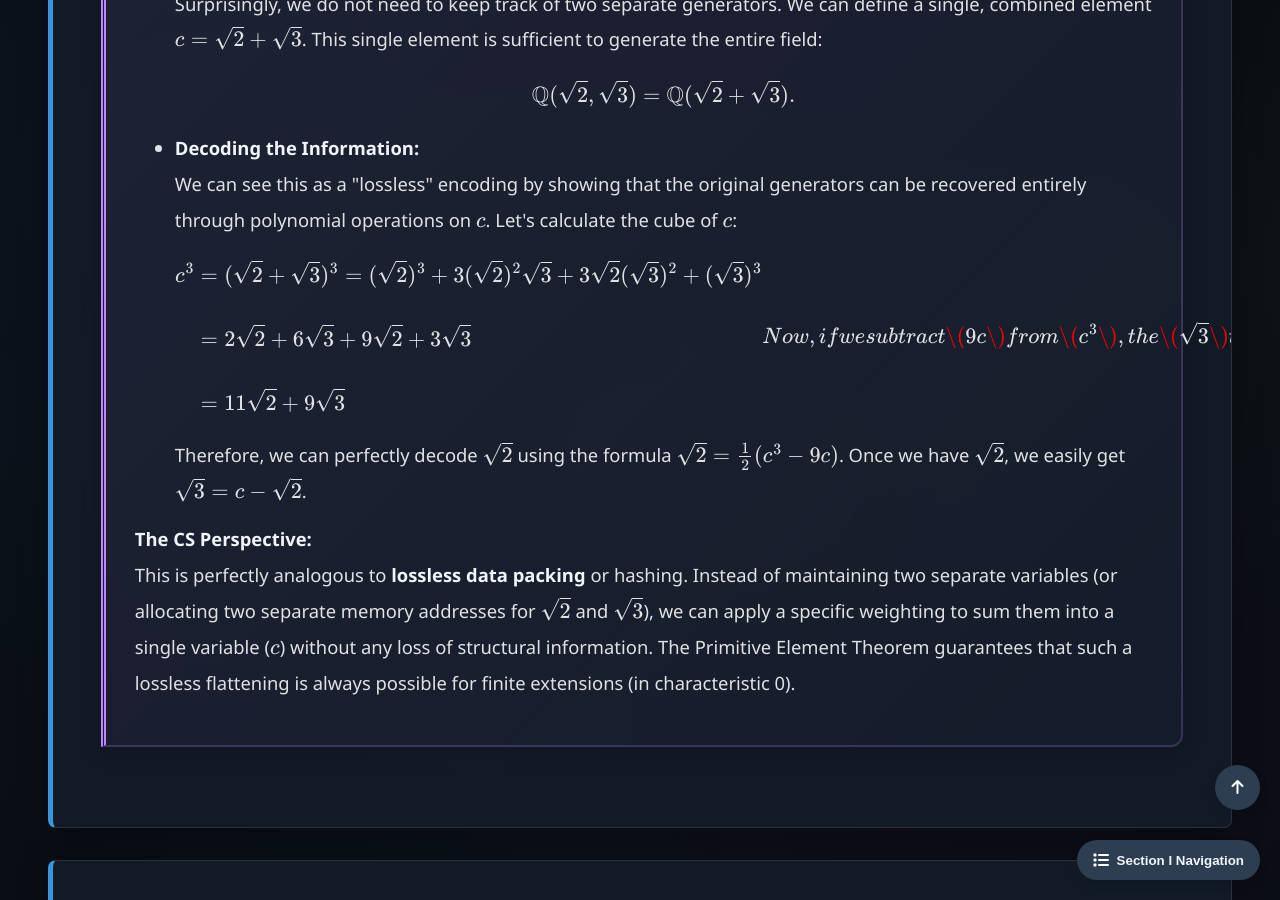
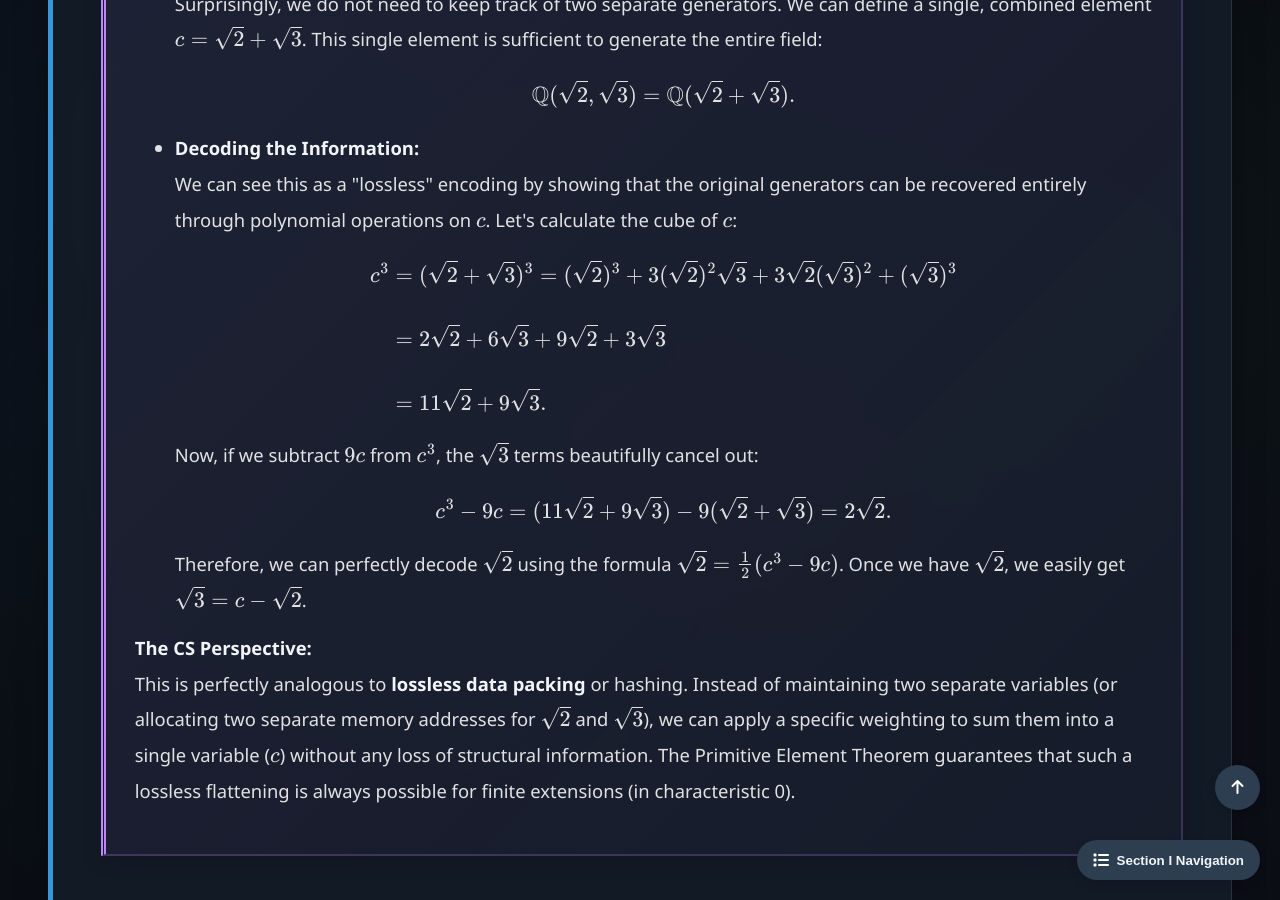
Before and after one commit to Yusukey01/yusukey01.github.io, a Jekyll site: the page built from Mathematics/Linear_algebra/algebraic_extension.html, in a window 1280 px wide and 900 px high, scrolled down 6861 px. Built offline with Jekyll 4.4.1, drawn with Linux system fonts in a browser that asks for light colours.

Commit message:
fixed bug

```diff
--- a/Mathematics/Linear_algebra/algebraic_extension.html
+++ b/Mathematics/Linear_algebra/algebraic_extension.html
@@ -298,11 +298,12 @@ uses_python: false
                             \begin{align*}
                             c^3 &= (\sqrt{2} + \sqrt{3})^3 = (\sqrt{2})^3 + 3(\sqrt{2})^2\sqrt{3} + 3\sqrt{2}(\sqrt{3})^2 + (\sqrt{3})^3 \\\\
                                 &= 2\sqrt{2} + 6\sqrt{3} + 9\sqrt{2} + 3\sqrt{3}  \\\\\
-                                &= 11\sqrt{2} + 9\sqrt{3}
+                                &= 11\sqrt{2} + 9\sqrt{3}.
                             \end{align*}
+                            \]
                             Now, if we subtract \(9c\) from \(c^3\), the \(\sqrt{3}\) terms beautifully cancel out:
                             \[
-                            c^3 - 9c = (11\sqrt{2} + 9\sqrt{3}) - 9(\sqrt{2} + \sqrt{3}) = 2\sqrt{2}
+                            c^3 - 9c = (11\sqrt{2} + 9\sqrt{3}) - 9(\sqrt{2} + \sqrt{3}) = 2\sqrt{2}.
                             \]
                             Therefore, we can perfectly decode \(\sqrt{2}\) using the formula \(\sqrt{2} = \frac{1}{2}(c^3 - 9c)\).
                             Once we have \(\sqrt{2}\), we easily get \(\sqrt{3} = c - \sqrt{2}\).
```
